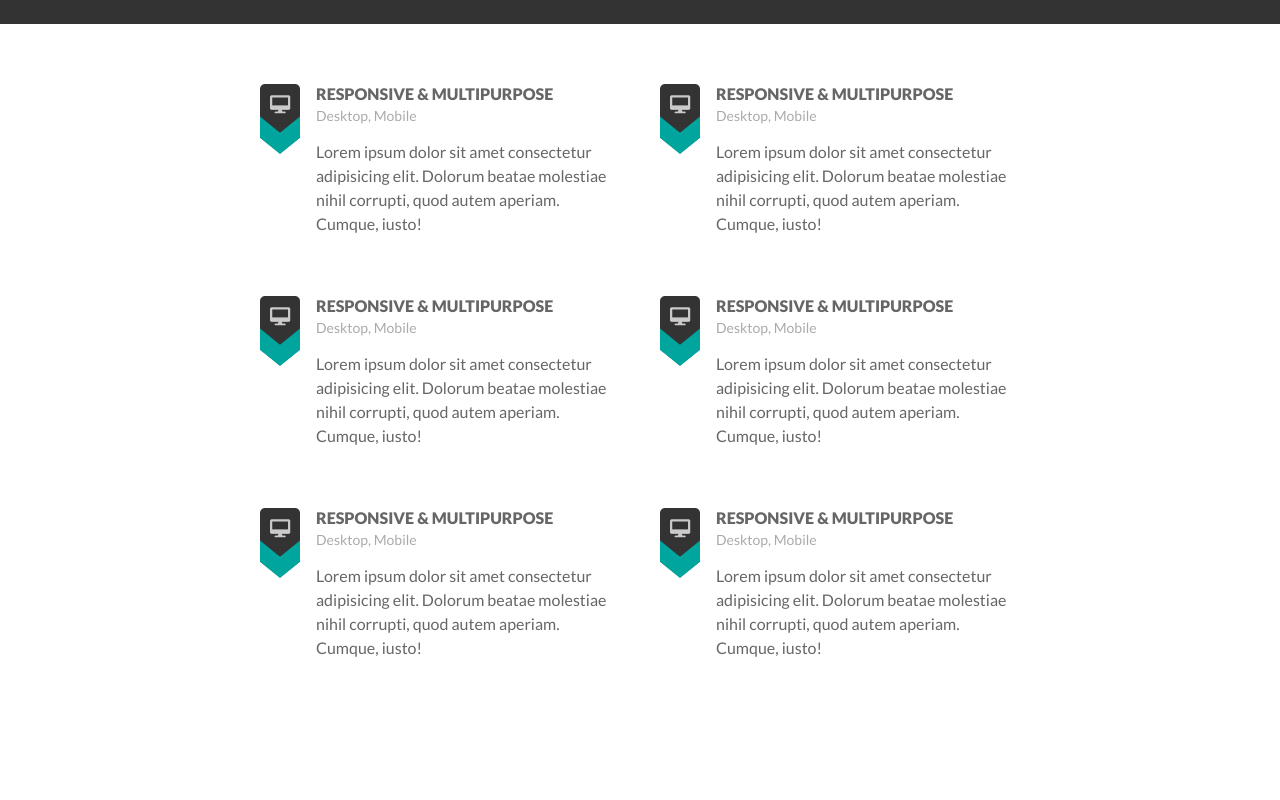
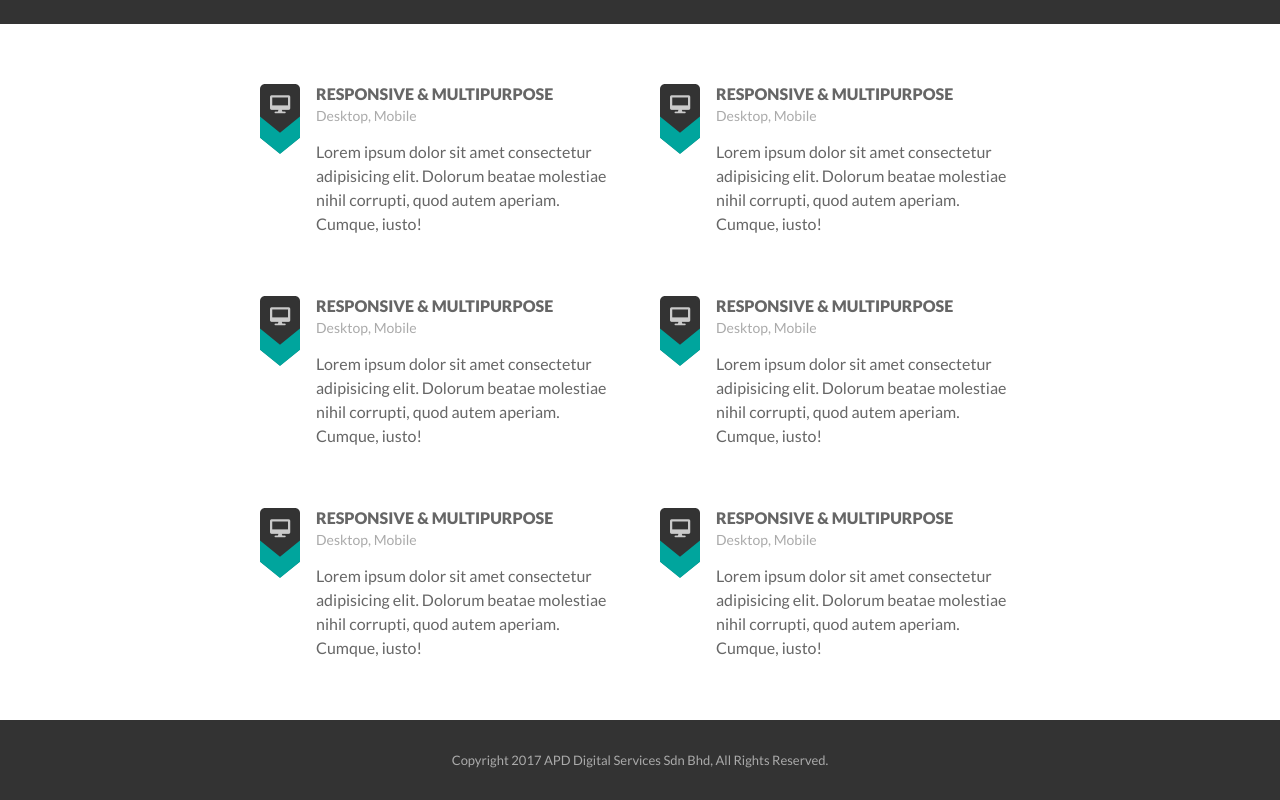
Before and after one commit to sooyongjie/growthops-assessment, a React (Create React App) app: page / in a window 1280 px wide. Shown: the part 1798-2598 px from the top of the page. Before the commit the page ends 2518 px from the top, so only its background shows below. Built offline with nearby package versions, Linux system fonts and the light colour scheme.

Commit message:
Added footer

```diff
--- a/src/components/Footer.js
+++ b/src/components/Footer.js
@@ -2,9 +2,9 @@ import React from 'react'
 
 function Footer() {
     return (
-        <div>
-
-        </div>
+        <footer className="container">
+            <p>Copyright 2017 APD Digital Services Sdn Bhd, All Rights Reserved.</p>
+        </footer>
     )
 }
 
--- a/src/css/_Footer.scss
+++ b/src/css/_Footer.scss
@@ -0,0 +1,9 @@
+footer {
+  height: 80px;
+  display: flex;
+  justify-content: center;
+  align-items: center;
+  background: #333;
+  color: #aaa;
+  font-size: 13px;
+}
--- a/src/css/style.css
+++ b/src/css/style.css
@@ -202,6 +202,16 @@ nav i {
   line-height: 1.5;
 }
 
+footer {
+  height: 80px;
+  display: flex;
+  justify-content: center;
+  align-items: center;
+  background: #333;
+  color: #aaa;
+  font-size: 13px;
+}
+
 * {
   margin: 0;
   padding: 0;
--- a/src/index.js
+++ b/src/index.js
@@ -24,7 +24,8 @@ ReactDOM.render(
     <Form />
     <Reviews />
     <Clients />
-    <Footer /> */}
+    */}
+    <Footer />
   </React.StrictMode>,
   document.getElementById('root')
 );
```
Also changed, not shown: 1 other file (tests, documents, lock files or other folders).
